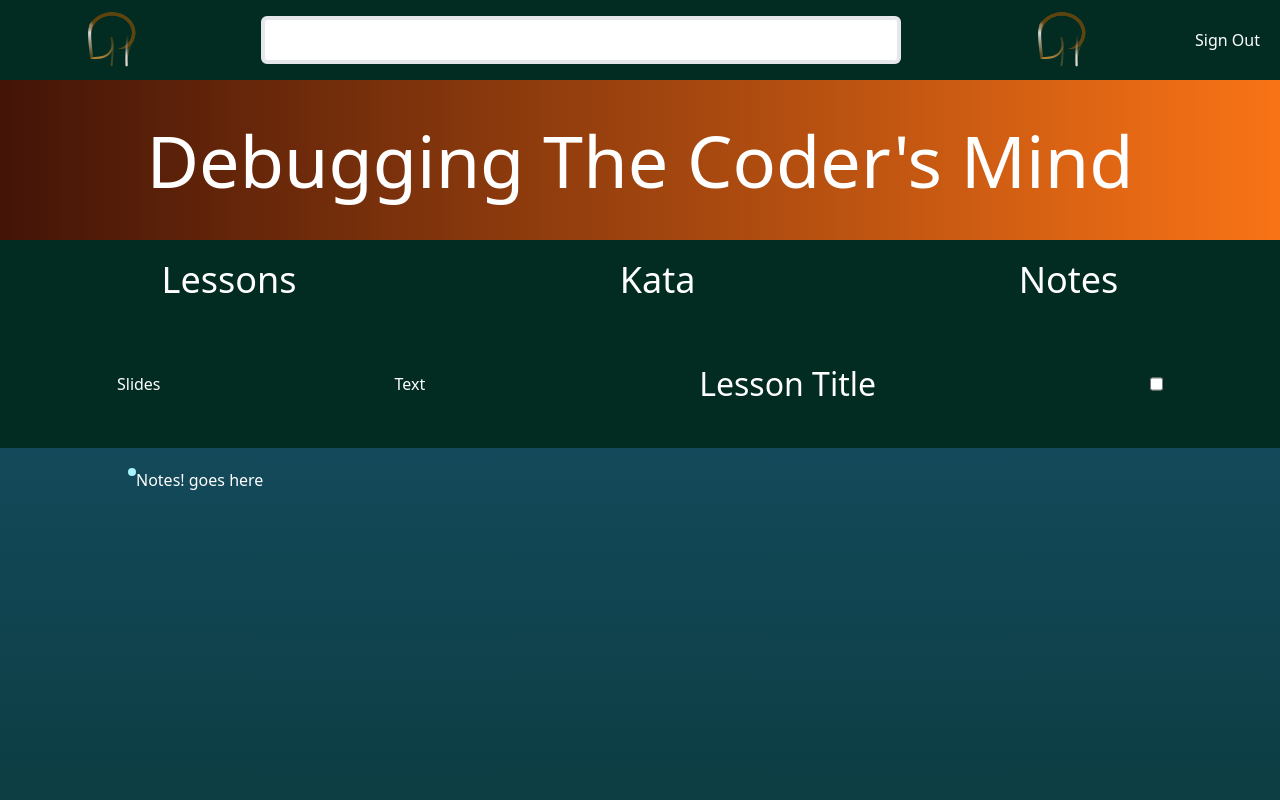
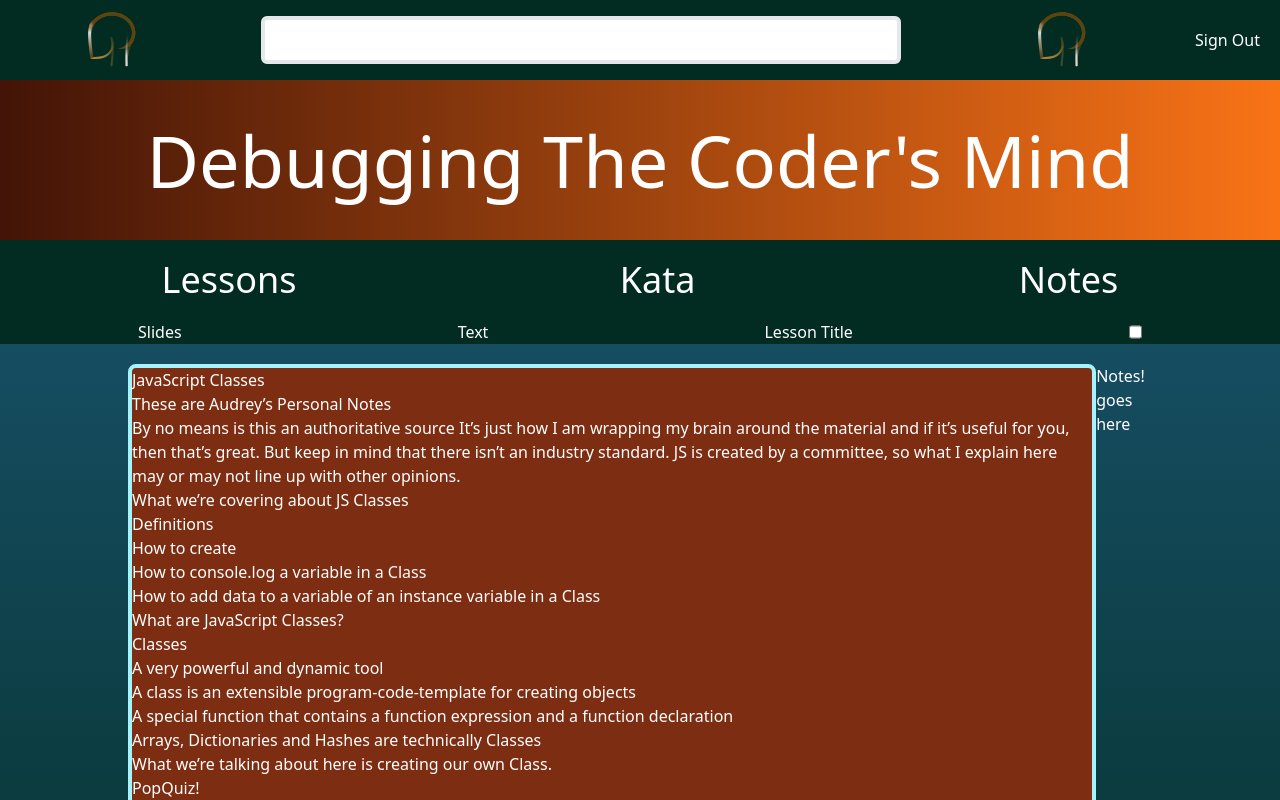
Before and after one commit to LadyAudrey/debugging_the_coders_mind, a Next.js app: page /lessons in a window 1280 px wide. Shown: the top 800 px of the page. Built offline with nearby package versions, Linux system fonts and the light colour scheme.

Commit message:
debugging tailwind css issues

```diff
--- a/app/(root)/components/Lessons/Lesson.tsx
+++ b/app/(root)/components/Lessons/Lesson.tsx
@@ -1,5 +1,5 @@
 import ControlBar from "./ControlBar";
-import testLesson from "@/app/LessonsTxt/testLesson.mdx";
+import TestLesson from "@/app/LessonsTxt/Classes_and_their_Uses.mdx";
 
 export default function Lesson() {
   return (
@@ -7,7 +7,7 @@ export default function Lesson() {
       {/* <ControlBar/> */}
       <div className="h-screen flex flex-col items-center">
         <div className="bg-orange-900 border-cyan-200 rounded-lg border-4">
-          <testLesson />
+          <TestLesson />
         </div>
       </div>
     </div>
--- a/app/(root)/components/Lessons/Lessons.tsx
+++ b/app/(root)/components/Lessons/Lessons.tsx
@@ -8,7 +8,7 @@ export default function Lessons() {
   return (
     <div className="min-top-40 h-full flex flex-col items-center bg-gradient-to-b from-cyan-900 to-emerald-950 text-white">
       <ControlBar />
-      <div className="flex flex-row m-5 w-4/5 h-full">
+      <div className="flex flex-row m-5 w-4/5 h-fit">
         <Lesson />
         <Notes />
       </div>
--- a/app/globals.css
+++ b/app/globals.css
@@ -2,7 +2,14 @@
 @tailwind components;
 @tailwind utilities;
 
-
+/* @layer components{
+    h1{
+        @apply text-5xl
+    }
+    h2{
+        @apply text-2xl m-3.5
+    }
+} */
 /* I want the below colors to be the theme variables, but it wasn't working, so I hard coded it for now */
 .card {
     display: flex;
@@ -15,7 +22,7 @@
     height: 40vh;
     }
 
-h2 {
+/* h2 {
     font-size: xx-large;
     margin: 5vh;
-}
+} */
--- a/next.config.js
+++ b/next.config.js
@@ -1,11 +1,11 @@
 /** @type {import('next').NextConfig} */
 const nextConfig = {
-    experimental: {
-        mdxRs: true,
-    }
-}
+  experimental: {
+    mdxRs: true,
+  },
+  pageExtensions: ["js", "jsx", "mdx", "ts", "tsx"],
+};
 // immediately instantiated function expression
 const withMDX = require("@next/mdx")();
 
-
-module.exports = withMDX(nextConfig)
+module.exports = withMDX(nextConfig);
--- a/package.json
+++ b/package.json
@@ -11,10 +11,11 @@
   "dependencies": {
     "@mdx-js/loader": "^2.3.0",
     "@mdx-js/react": "^2.3.0",
-    "@next/mdx": "^13.5.3",
+    "@next/mdx": "^13.5.6",
     "@supabase/auth-helpers-nextjs": "^0.7.4",
     "@supabase/supabase-js": "^2.33.1",
-    "@types/mdx": "^2.0.8",
+    "@tailwindcss/typography": "^0.5.10",
+    "@types/mdx": "^2.0.9",
     "@types/node": "20.4.5",
     "@types/react": "18.2.17",
     "@types/react-dom": "18.2.7",
--- a/tailwind.config.js
+++ b/tailwind.config.js
@@ -13,5 +13,5 @@ module.exports = {
       "two": "40%"
     }
   },
-  plugins: [],
+  plugins: [require("@tailwindcss/typography")],
 };
```
Also changed, not shown: app/LessonsTxt/Classes_and_their_Uses.mdx (renamed from app/LessonsTxt/Classes_and_their_Uses.md), app/LessonsTxt/TestLesson.mdx (renamed from app/LessonsTxt/testLesson.mdx), 1 other file (tests, documents, lock files or other folders).
